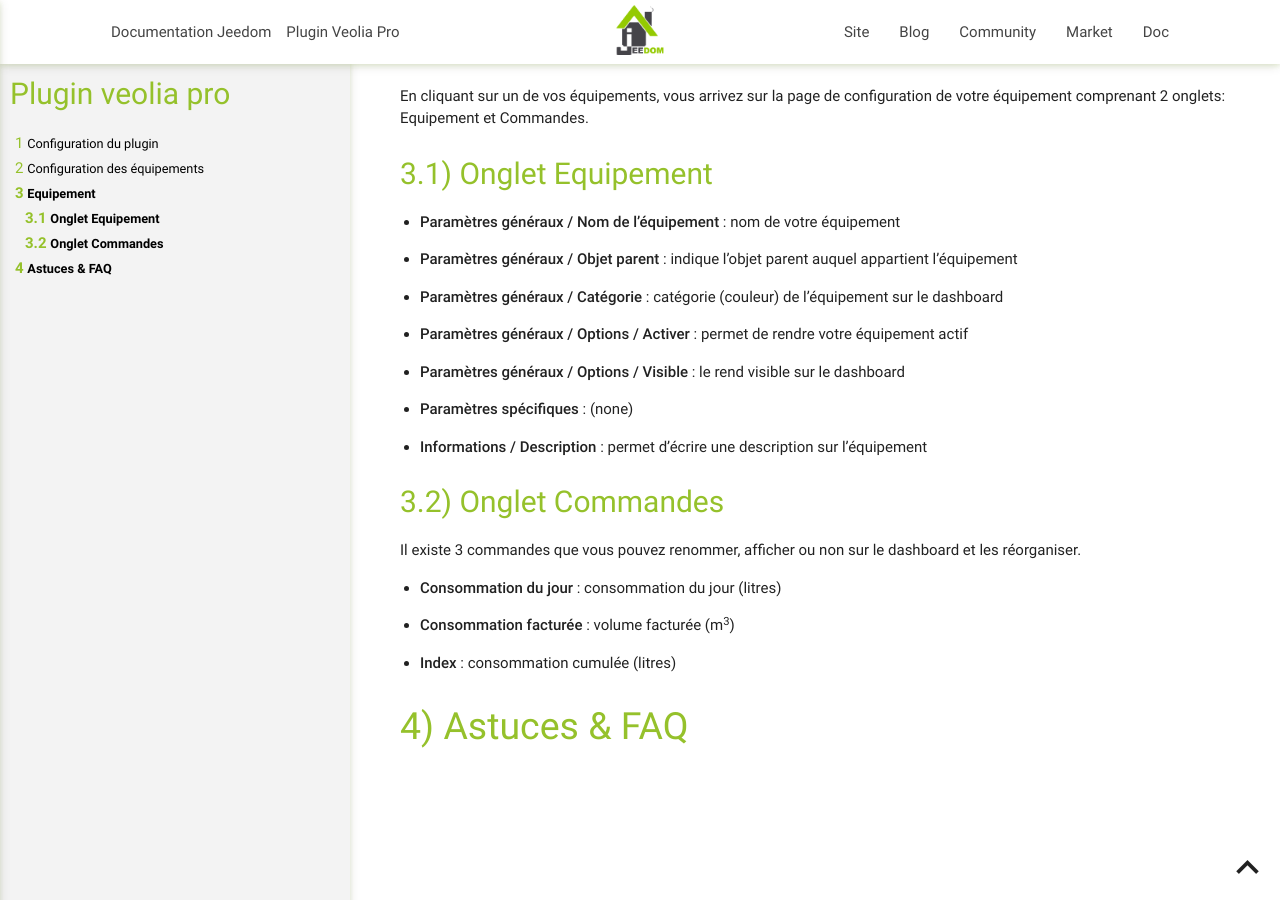
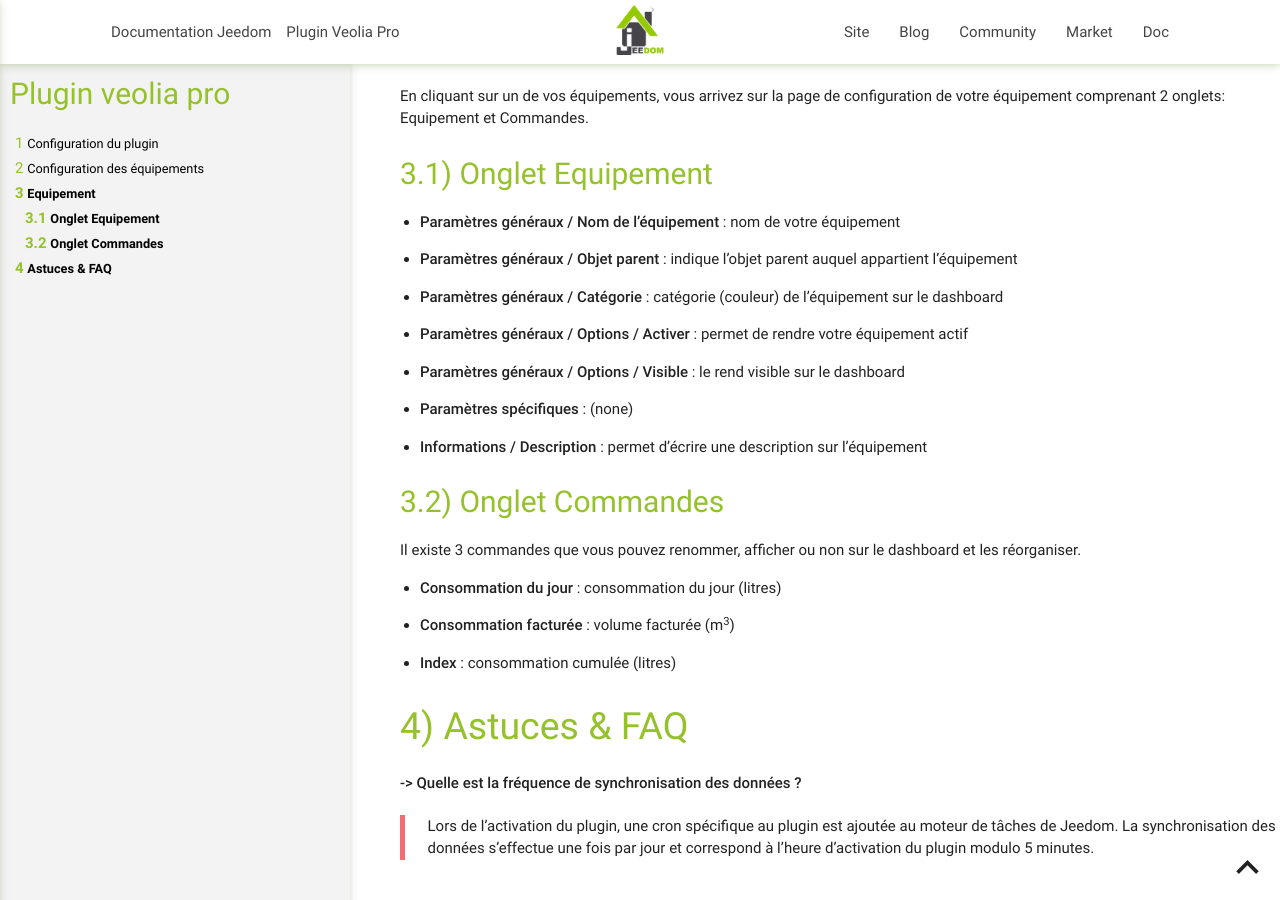
Before and after one commit to thanaus/jeedom_docs, a Jekyll site: the page built from plugins/veoliapro/fr_FR/index.md, in a window 1280 px wide and 900 px high, scrolled down 528 px. Built offline with Jekyll 4.4.1, drawn with Linux system fonts in a browser that asks for light colours.

Commit message:
Update index.md

```diff
--- a/plugins/veoliapro/fr_FR/index.md
+++ b/plugins/veoliapro/fr_FR/index.md
@@ -63,3 +63,7 @@ Il existe 3 commandes que vous pouvez renommer, afficher ou non sur le dashboard
 
 Astuces & FAQ
 =============
+
+**-> Quelle est la fréquence de synchronisation des données ?**
+
+>Lors de l'activation du plugin, une cron spécifique au plugin est ajoutée au moteur de tâches de Jeedom. La synchronisation des données s'effectue une fois par jour et correspond à l'heure d'activation du plugin modulo 5 minutes.
```
